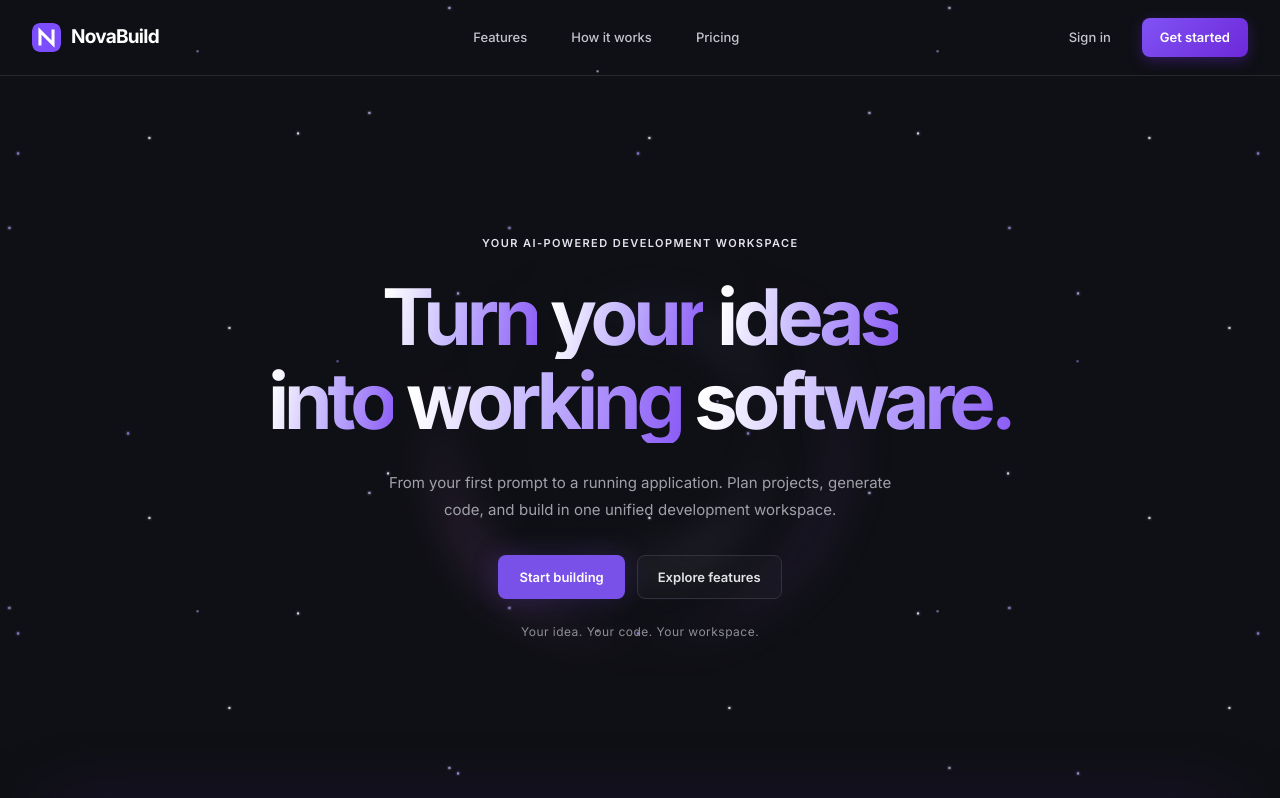
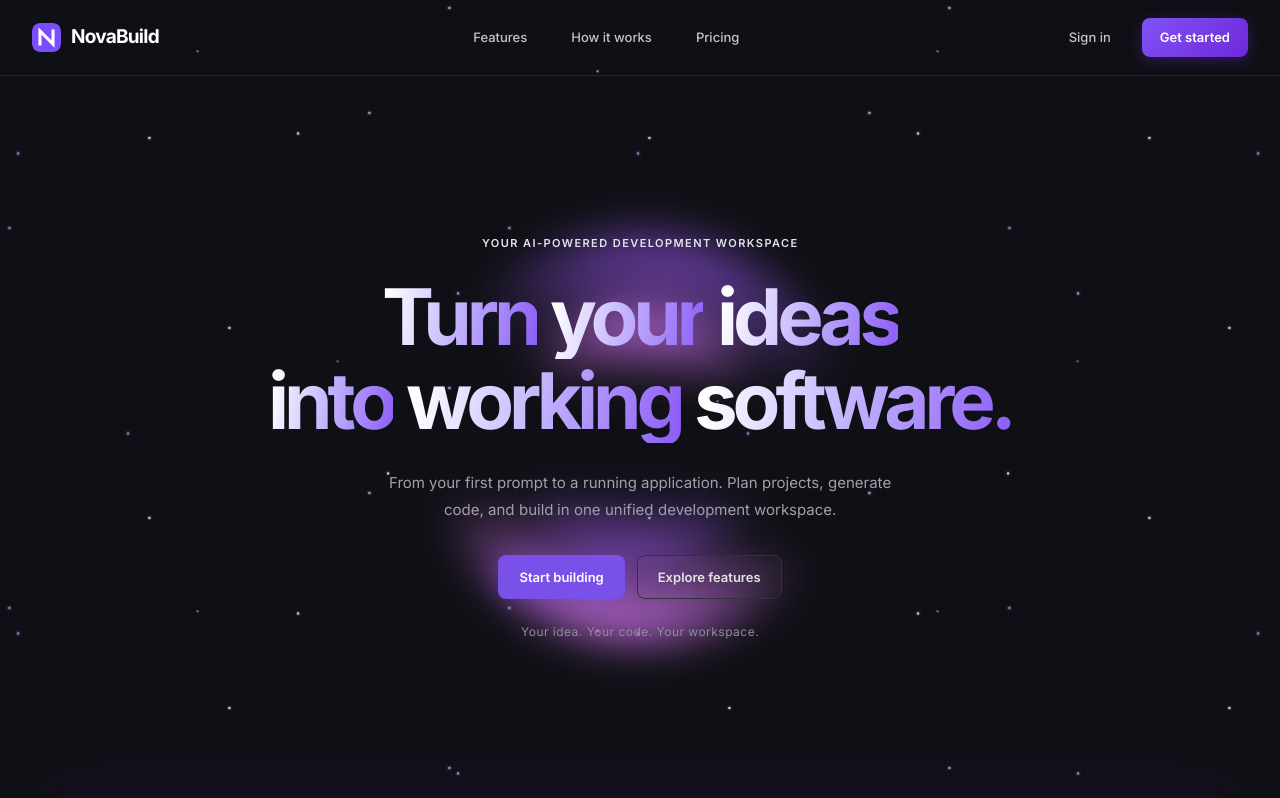
Before and after one commit to AdityaBharde/NovaBuild, a React (Vite) app in the folder frontend/: page / in a window 1280 px wide. Shown: the top 798 px of the page. Built offline with nearby package versions, Linux system fonts and the light colour scheme.

Commit message:
Restore original landing glow and rotation

```diff
--- a/frontend/src/components/LandingPage.css
+++ b/frontend/src/components/LandingPage.css
@@ -77,57 +77,7 @@
   animation: small-circle-spin 7s linear infinite;
 }
 
-/* Keep both glow layers on the same center point. The conic highlights
-   make their movement visible without sending the circles into an orbit. */
-.landing-page .big-circle,
-.landing-page .small-circle {
-  /* Static positioning keeps both circles on the exact same center. */
-  transform: translate(-50%, -50%);
-  animation: none;
-  background: none;
-  overflow: visible;
-  isolation: isolate;
-}
-
-.landing-page .big-circle::before,
-.landing-page .small-circle::before {
-  content: "";
-  position: absolute;
-  inset: 0;
-  border-radius: inherit;
-  pointer-events: none;
-}
-
-.landing-page .big-circle::before {
-  background: conic-gradient(
-    from 0deg,
-    rgba(223, 122, 254, 0.02) 0deg,
-    rgba(223, 122, 254, 0.88) 48deg,
-    rgba(201, 110, 240, 0.02) 104deg,
-    rgba(164, 92, 219, 0.02) 218deg,
-    rgba(129, 74, 200, 0.78) 300deg,
-    rgba(223, 122, 254, 0.02) 360deg
-  );
-  -webkit-mask: radial-gradient(farthest-side, transparent calc(100% - 8px), #000 calc(100% - 3px));
-  mask: radial-gradient(farthest-side, transparent calc(100% - 8px), #000 calc(100% - 3px));
-  animation: glow-highlight-clockwise 12s linear infinite;
-}
-
-.landing-page .small-circle::before {
-  background: conic-gradient(
-    from 0deg,
-    rgba(196, 181, 253, 0.02) 0deg,
-    rgba(196, 181, 253, 0.92) 66deg,
-    rgba(167, 139, 250, 0.04) 128deg,
-    rgba(124, 58, 237, 0.04) 235deg,
-    rgba(167, 139, 250, 0.82) 318deg,
-    rgba(196, 181, 253, 0.02) 360deg
-  );
-  -webkit-mask: radial-gradient(farthest-side, transparent calc(100% - 5px), #000 calc(100% - 2px));
-  mask: radial-gradient(farthest-side, transparent calc(100% - 5px), #000 calc(100% - 2px));
-  animation: glow-highlight-counterclockwise 8s linear infinite;
-}
-
+/* Spin the original soft gradient circles in place around the shared center. */
 @keyframes big-circle-spin {
   from { transform: translate(-50%, -50%) rotate(0deg); }
   to { transform: translate(-50%, -50%) rotate(-360deg); }
@@ -138,21 +88,9 @@
   to { transform: translate(-50%, -50%) rotate(360deg); }
 }
 
-@keyframes glow-highlight-clockwise {
-  from { transform: rotate(0deg); }
-  to { transform: rotate(360deg); }
-}
-
-@keyframes glow-highlight-counterclockwise {
-  from { transform: rotate(360deg); }
-  to { transform: rotate(0deg); }
-}
-
 @media (prefers-reduced-motion: reduce) {
   .landing-page .big-circle,
-  .landing-page .small-circle,
-  .landing-page .big-circle::before,
-  .landing-page .small-circle::before {
+  .landing-page .small-circle {
     animation: none;
   }
 }
```
